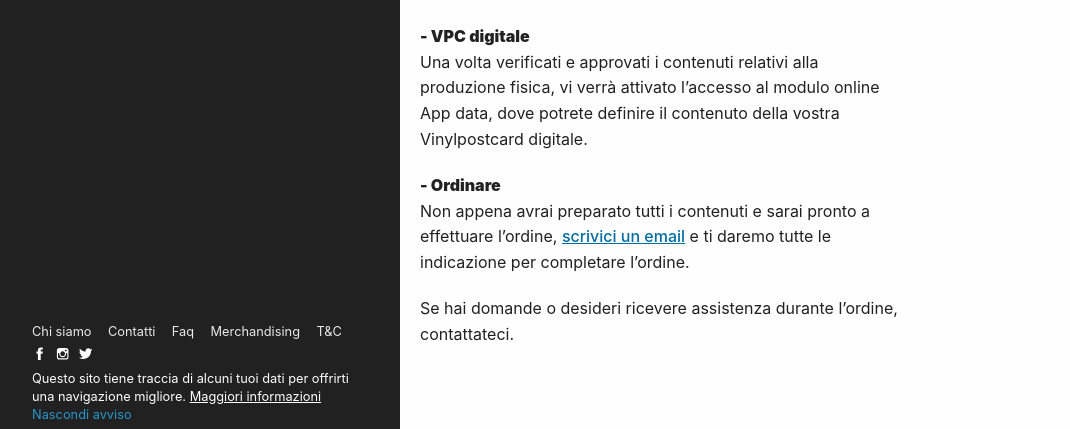
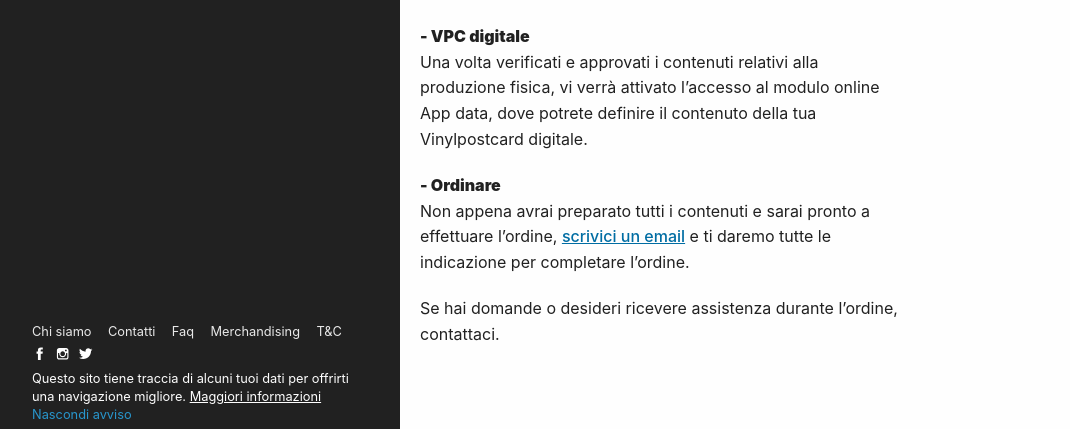
Before and after one commit to Vinilificio/vinilificio.com, a Jekyll site: the page built from _pages/vpc.md, in a window 1280 px wide and 900 px high, scrolled down 3276 px. Shown: the part 468-897 px from the top of the window, without its empty margins (0-1070 px from the left). Built offline with Jekyll 4.4.1, drawn with Linux system fonts in a browser that asks for light colours; nearby versions of some CDN libraries; comment, search, counter and statistics services are not loaded; some of the changed text lies outside the part shown.

Commit message:
Update vpc.md

```diff
--- a/_pages/vpc.md
+++ b/_pages/vpc.md
@@ -54,7 +54,7 @@ _Utilizza il VPC per combinare l'arte visiva con l'audio._
 
 * Creare oggetti da collezione
 * Cartolina sonora come invito alle vostre mostre
-* Supportare la vostra arte con la musica
+* Supportare la tua arte con la musica
 * Accedere a contenuti digitali tramite il codice presente sulla VPC
 
 **Festival ed Eventi**\
@@ -117,9 +117,9 @@ La tua grafica deve essere preparata secondo le nostre specifiche (148mmx105mm +
 Per poter eseguire la tua commissione, è necessario che confermi di possedere i diritti d'autore o di avere una licenza per la produzione del materiale fornito. Trovie la dichiarazione <a href="https://www.vinylpostcards.com/_files/ugd/598cea_c018387a6d514809b0d70c6931faf951.pdf" target="blank">QUI</a>.
 
 **- VPC digitale**\
-Una volta verificati e approvati i contenuti relativi alla produzione fisica, vi verrà attivato l'accesso al modulo online App data, dove potrete definire il contenuto della vostra Vinylpostcard digitale.
+Una volta verificati e approvati i contenuti relativi alla produzione fisica, vi verrà attivato l'accesso al modulo online App data, dove potrete definire il contenuto della tua Vinylpostcard digitale.
 
 **- Ordinare**\
 Non appena avrai preparato tutti i contenuti e sarai pronto a effettuare l'ordine, <a href="mailto:info@vinilificio.com">scrivici un email</a> e ti daremo tutte le indicazione per completare l'ordine.
 
-Se hai domande o desideri ricevere assistenza durante l'ordine, contattateci.
+Se hai domande o desideri ricevere assistenza durante l'ordine, contattaci.
```
